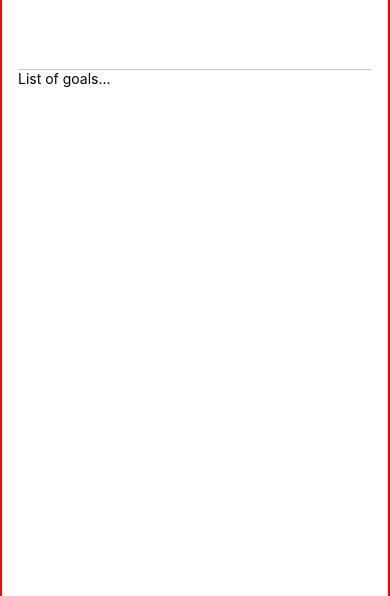
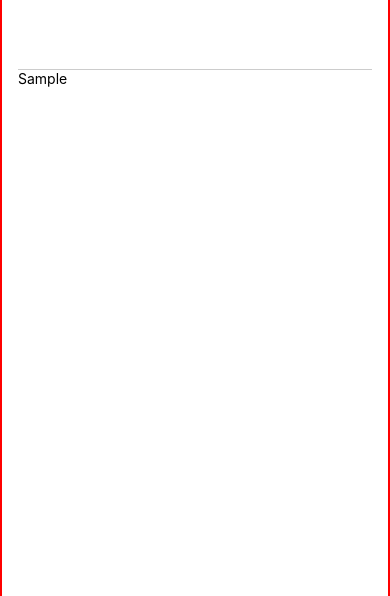
Before and after one commit to AliveKiwi/mm-rn-basics, a React Native app: screen / in a window 390 px wide. Both pictures are taken after typing "Sample" into the empty fields and a click on the button "ADD GOAL". Shown: the part 245-841 px from the top of the page. Built offline with nearby package versions, Linux system fonts and the light colour scheme.

Commit message:
23 basics: Using map method on courseGoals array, added goals list

```diff
--- a/App.js
+++ b/App.js
@@ -3,13 +3,14 @@
 
 export default function App() {
   const [enteredGoalText, setEnteredGoalText] = useState('');
+  const [courseGoals, setCourseGoals] = useState([]);
 
   function goalInputHandler(enteredText) {
     setEnteredGoalText(enteredText);
   }
 
   function addGoalHandler() {
-    console.log(enteredGoalText);
+    setCourseGoals((currentCourseGoals) => [...courseGoals, enteredGoalText]);
   }
 
   return (
@@ -23,7 +24,9 @@
         <Button onPress={addGoalHandler} title="Add Goal" />
       </View>
       <View style={styles.goalsContainer}>
-        <Text>List of goals...</Text>
+        {courseGoals.map((goal) => (
+          <Text key={goal}>{goal}</Text>
+        ))}
       </View>
     </View>
   );
```
